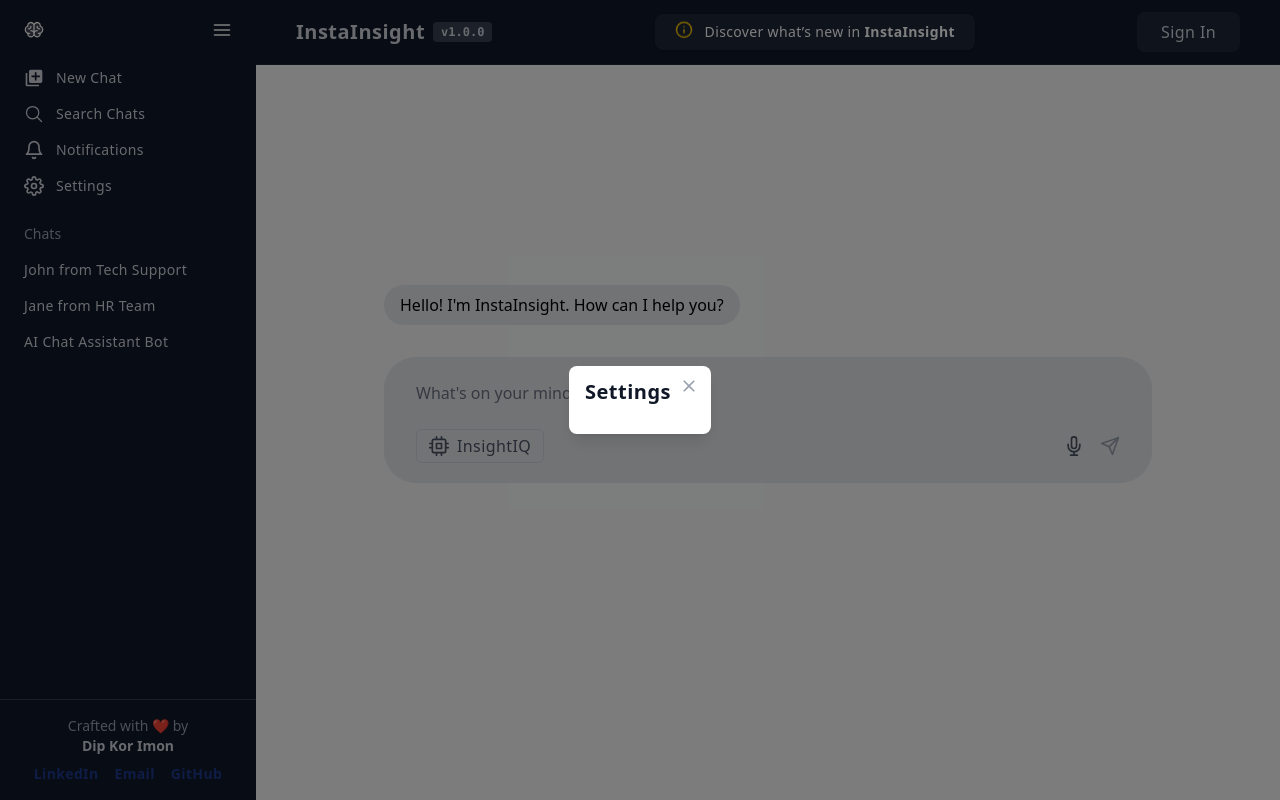
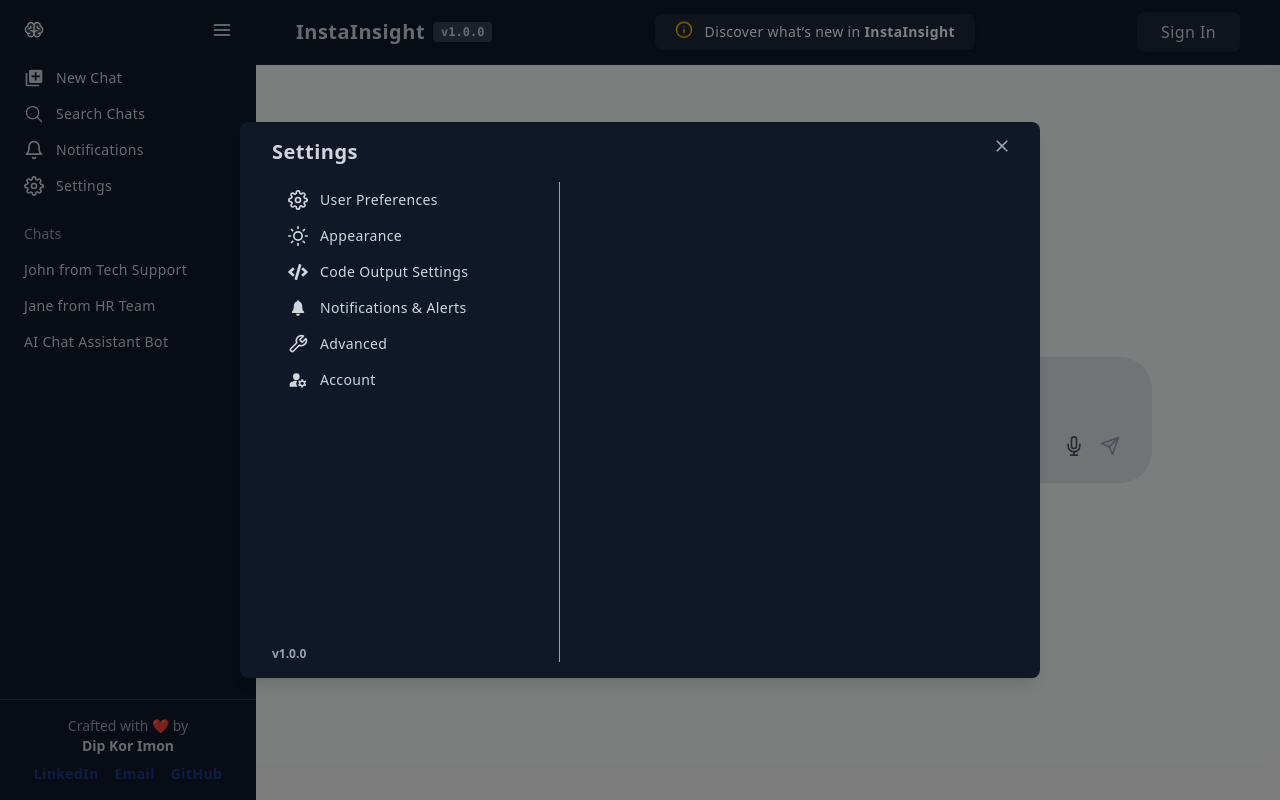
Before and after one commit to dipkorimon/InstaInsight, a Next.js app in the folder client/: page / in a window 1280 px wide. Both pictures are taken after a click on the link "Settings". Built offline with nearby package versions, Linux system fonts and the light colour scheme.

Commit message:
>> APP ADD<Components>: - Created Settings component; - Modify other Modal, and Sidebar to add settings component;

```diff
--- a/client/components/Modal.js
+++ b/client/components/Modal.js
@@ -8,14 +8,15 @@
             aria-modal="true"
             aria-labelledby="modalTitle"
         >
-            <div className="w-full max-w-md rounded-lg bg-white px-4 py-3 shadow-lg">
+            <div className="w-full min-w-200 min-h-120 rounded-lg bg-gray-900 px-8 py-4 shadow-lg">
                 <div className="flex justify-between">
-                    <h2 id="modalTitle" className="text-xl font-bold text-gray-900">{props.title}</h2>
+                    <h2 id="modalTitle" className="text-xl font-bold text-gray-300">{props.title}</h2>
                     <CloseButton onClose={props.onClose} />
                 </div>
 
                 <div className="mt-4">
                     {/*Modal content*/}
+                    {props.setttings}
                 </div>
             </div>
         </div>
--- /dev/null
+++ b/client/components/Settings.js
@@ -0,0 +1,121 @@
+import { useState } from "react";
+import { FiSettings, FiSun, FiTool } from "react-icons/fi";
+import {FaCode} from "react-icons/fa";
+import {IoIosNotifications} from "react-icons/io";
+import {MdManageAccounts} from "react-icons/md";
+
+export default function Settings() {
+    const [selectedTab, setSelectedTab] = useState("general");
+
+    const tabs = [
+        { key: "user-preferences", label: "User Preferences", icon: <FiSettings size={20} /> },
+        { key: "appearance", label: "Appearance", icon: <FiSun size={20} /> },
+        { key: "code-output-settings", label: "Code Output Settings", icon: <FaCode size={20} /> },
+        { key: "notifications-and-alerts", label: "Notifications & Alerts", icon: <IoIosNotifications size={20} /> },
+        { key: "advanced", label: "Advanced", icon: <FiTool size={20} /> },
+        { key: "account", label: "Account", icon: <MdManageAccounts size={20} /> },
+    ];
+
+    const renderSettingsContent = () => {
+        switch (selectedTab) {
+            case "user-preferences":
+                return (
+                    <div className="pl-4">
+                        <h1 className="text-2sm font-semibold mb-3">User Preferences</h1>
+                        <SettingItem label="Default Language" value="English" />
+                        <SettingItem label="Auto Save" value="Enabled" />
+                        <SettingItem label="Input method (text vs. voice vs. file)" value="Text" />
+                        <SettingItem label="Timeout for generation" value="10 Minutes" />
+                        <SettingItem label="Auto-generate code after typing" value="off" />
+                    </div>
+                );
+            case "appearance":
+                return (
+                    <div className="pl-4">
+                        <h1 className="text-2sm font-semibold mb-3">Appearance</h1>
+                        <SettingItem label="Theme" value="Light" />
+                        <SettingItem label="Font Size" value="Medium" />
+                    </div>
+                );
+            case "code-output-settings":
+                return (
+                    <div className="pl-4">
+                        <h1 className="text-2sm font-semibold mb-3">Code Output Settings</h1>
+                        <SettingItem label="Code style" value="Functinal" />
+                        <SettingItem label="Import library preference" value="Standard" />
+                        <SettingItem label="Auto format with Black" value="off" />
+                        <SettingItem label="Output format" value="Plain text" />
+                    </div>
+                )
+            case "notifications-and-alerts":
+                return (
+                    <div className="pl-4">
+                        <h1 className="text-2sm font-semibold mb-3">Notifications and Alerts</h1>
+                        <SettingItem label="Email on success/fail of large batch" value="on" />
+                        <SettingItem label="In-app notifications" value="off" />
+                        <SettingItem label="Weekly summary email" value="off" />
+                    </div>
+                )
+            case "advanced":
+                return (
+                    <div className="pl-4">
+                        <h1 className="text-2sm font-semibold mb-3">Advanced Options</h1>
+                        <SettingItem label="Developer Mode" value="Off" />
+                        <SettingItem label="Cache Reset" value="Available" />
+                    </div>
+                )
+            case "account":
+                return (
+                    <div className="pl-4">
+                        <h1 className="text-2sm font-semibold mb-3">Account Settings</h1>
+                        <SettingItem label="Delete account" value="Delete Button" />
+                    </div>
+                )
+            default:
+                return null;
+        }
+    };
+
+    return (
+        <div className="min-h-120 bg-gray-900 flex">
+            {/* Sidebar */}
+            <nav className="w-72 bg-gray-900 border-r border-gray-400 pr-4 flex flex-col">
+                <ul className="flex-1">
+                    {tabs.map((tab) => (
+                        <li key={tab.key}>
+                            <button
+                                onClick={() => setSelectedTab(tab.key)}
+                                className={`flex items-center gap-3 px-4 py-2 rounded-md text-sm text-gray-300 font-medium w-full text-left
+                  ${
+                                    selectedTab === tab.key
+                                        ? "bg-gray-800"
+                                        : "text-gray-300 hover:bg-gray-800"
+                                }`}
+                            >
+                                {tab.icon}
+                                {tab.label}
+                            </button>
+                        </li>
+                    ))}
+                </ul>
+                {/* Optional footer */}
+                <div className="text-xs text-gray-400 mt-8 font-bold">v1.0.0</div>
+            </nav>
+
+            {/* Content */}
+            <main className="flex-1 px-2 overflow-y-auto">
+                {renderSettingsContent()}
+            </main>
+        </div>
+    );
+}
+
+function SettingItem({ label, value }) {
+    return (
+
+        <div className="flex justify-between items-center rounded-md px-4 py-2">
+            <span className="text-gray-300 text-sm">{label}</span>
+            <span className="text-gray-400 text-sm">{value}</span>
+        </div>
+    );
+}
--- a/client/components/Sidebar.js
+++ b/client/components/Sidebar.js
@@ -10,6 +10,7 @@
 import SidebarToggle from "@/components/SIdebarToggle";
 import {useState} from "react";
 import Modal from "@/components/Modal";
+import Settings from "@/components/Settings";
 
 export default function Sidebar() {
     const [collapsed, setCollapsed] = useState(false);
@@ -28,7 +29,7 @@
                 <SidebarItem href="#" icon={<FiSettings size={20} />} label="Settings" collapsed={collapsed}
                     onClick={() => setIsModalOpen(true)}
                 />
-                {isModalOpen && <Modal onClose={() => setIsModalOpen(false)} title="Settings" />}
+                {isModalOpen && <Modal onClose={() => setIsModalOpen(false)} title="Settings" setttings={<Settings/>} />}
             </div>
 
             {/* Chats Section (in scrollable middle) */}
```
